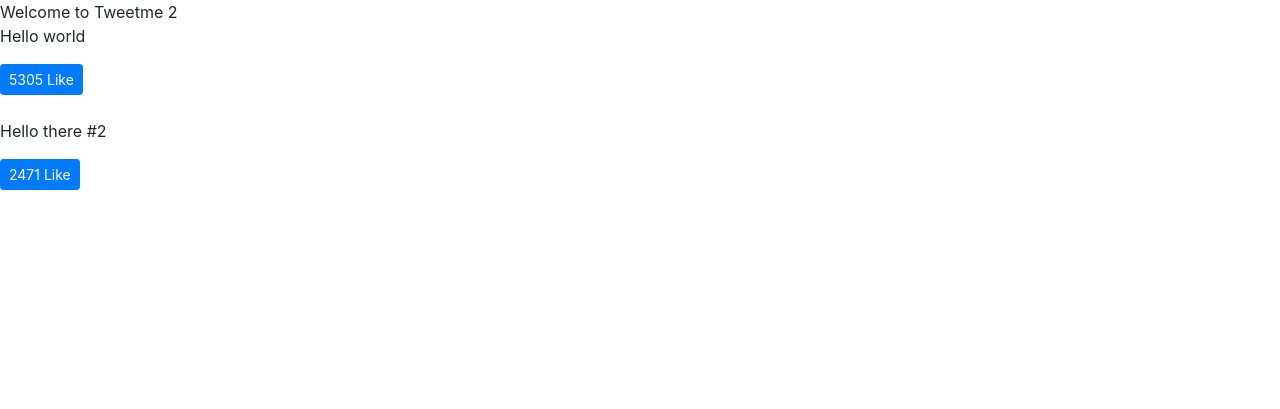
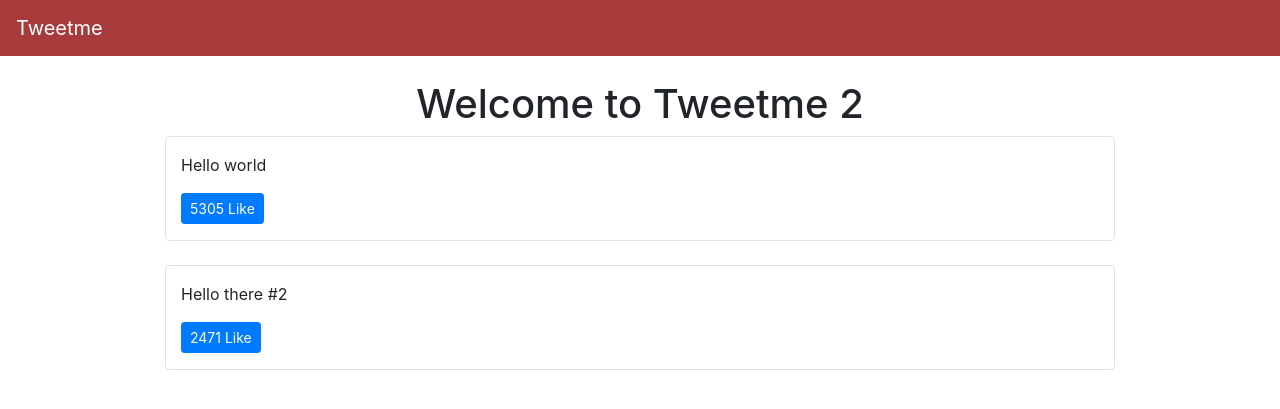
Before and after one commit to FernandoAndrade180489/tweetme, a Django app: page / in a window 1280 px wide. Shown: the top 409 px of the page. Run offline with Django 3.2, Linux system fonts and the light colour scheme; data comes from the database, SQL or seed files in the repository; some libraries are stand-ins or nearby versions.

Commit message:
Rapid Implement of Bootstrap Theme

```diff
--- a/tweets/templates/base.html
+++ b/tweets/templates/base.html
@@ -7,12 +7,19 @@
 
     <!-- Bootstrap CSS -->
     <link rel="stylesheet" href="https://stackpath.bootstrapcdn.com/bootstrap/4.4.1/css/bootstrap.min.css" integrity="sha384-Vkoo8x4CGsO3+Hhxv8T/Q5PaXtkKtu6ug5TOeNV6gBiFeWPGFN9MuhOf23Q9Ifjh" crossorigin="anonymous">
-
+    <style>
+      .bg-tweetme {
+        background-color: #a73a3a!important;
+      }
+    </style>
     <title>Tweetme 2</title>
   </head>
   <body>
-    {% block content %}
-    {% endblock content %}
+    {% include "components/navbar.html" %}
+    <div class='container'>
+      {% block content %}
+      {% endblock content %}
+    </div>
     <!-- DRY - Don't Repeat Yourself -->
     <!-- Optional JavaScript -->
     <!-- jQuery first, then Popper.js, then Bootstrap JS -->
--- /dev/null
+++ b/tweets/templates/components/navbar.html
@@ -0,0 +1,35 @@
+<nav class="navbar navbar-expand-lg navbar-dark bg-tweetme mb-4">
+    <a class="navbar-brand" href="/">Tweetme</a>
+    <button class="navbar-toggler" type="button" data-toggle="collapse" data-target="#navbarSupportedContent" aria-controls="navbarSupportedContent" aria-expanded="false" aria-label="Toggle navigation">
+      <span class="navbar-toggler-icon"></span>
+    </button>
+
+    <div class="collapse navbar-collapse d-none" id="navbarSupportedContent">
+      <ul class="navbar-nav mr-auto d-none">
+        <li class="nav-item active">
+          <a class="nav-link" href="#">Home <span class="sr-only">(current)</span></a>
+        </li>
+        <li class="nav-item">
+          <a class="nav-link" href="#">Link</a>
+        </li>
+        <li class="nav-item dropdown">
+          <a class="nav-link dropdown-toggle" href="#" id="navbarDropdown" role="button" data-toggle="dropdown" aria-haspopup="true" aria-expanded="false">
+            Dropdown
+          </a>
+          <div class="dropdown-menu" aria-labelledby="navbarDropdown">
+            <a class="dropdown-item" href="#">Action</a>
+            <a class="dropdown-item" href="#">Another action</a>
+            <div class="dropdown-divider"></div>
+            <a class="dropdown-item" href="#">Something else here</a>
+          </div>
+        </li>
+        <li class="nav-item">
+          <a class="nav-link disabled" href="#" tabindex="-1" aria-disabled="true">Disabled</a>
+        </li>
+      </ul>
+      <form class="form-inline my-2 my-lg-0 d-none">
+        <input class="form-control mr-sm-2" type="search" placeholder="Search" aria-label="Search">
+        <button class="btn btn-outline-success my-2 my-sm-0" type="submit">Search</button>
+      </form>
+    </div>
+  </nav>
--- a/tweets/templates/pages/home.html
+++ b/tweets/templates/pages/home.html
@@ -1,9 +1,15 @@
 {% extends 'base.html' %}
 
 {% block content %}
-Welcome to Tweetme 2
 
-<div id='tweets'>Loading...</div>
+<div class='row text-center'>
+    <div class='col'>
+        <h1>Welcome to Tweetme 2</h1>
+    </div>
+</div>
+
+
+<div class='row' id='tweets'>Loading...</div>
 
 <script>
     const tweetElement = document.getElementById("tweets") // $("#tweets") - Jquery
@@ -30,7 +36,7 @@ Welcome to Tweetme 2
     }
 
     function formatTweetElement(tweet) {
-        var formattedTweet = "<div class='mb-4 tweet' id='tweet-"+ tweet.id
+        var formattedTweet = "<div class='col-12 col-md-10 mx-auto border rounded py-3 mb-4 tweet' id='tweet-"+ tweet.id
         +"'>" + "<p>" + tweet.content +
             "</p><div class='btn-group'>" + LikeBtn(tweet) +
             "</div></div>"
```
Also changed, not shown: tweets/templates/components/footer.html (added).
